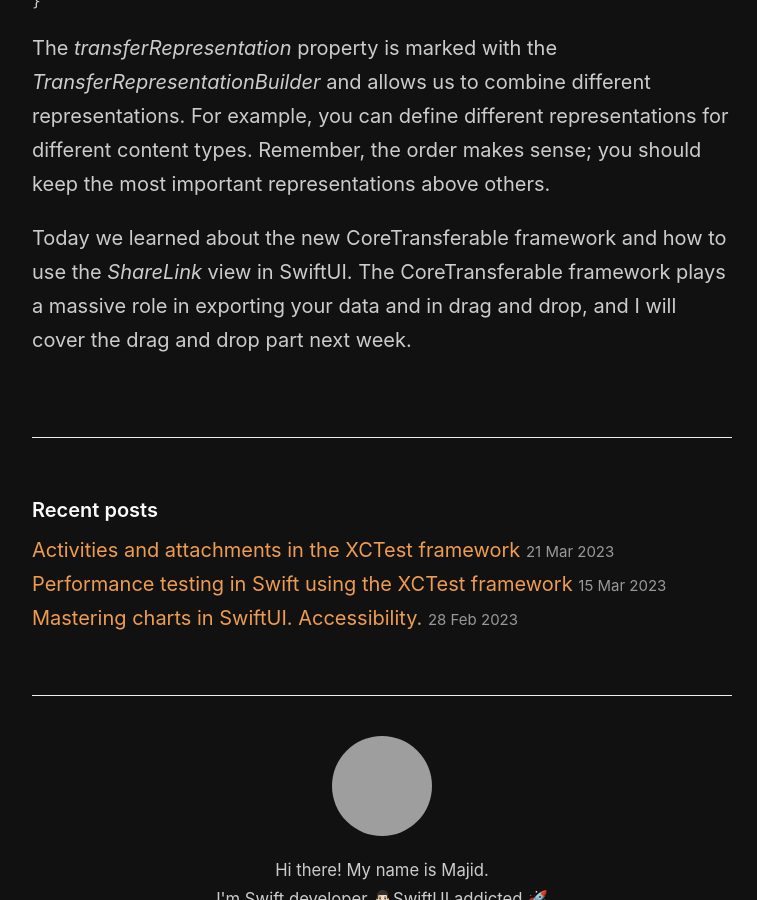
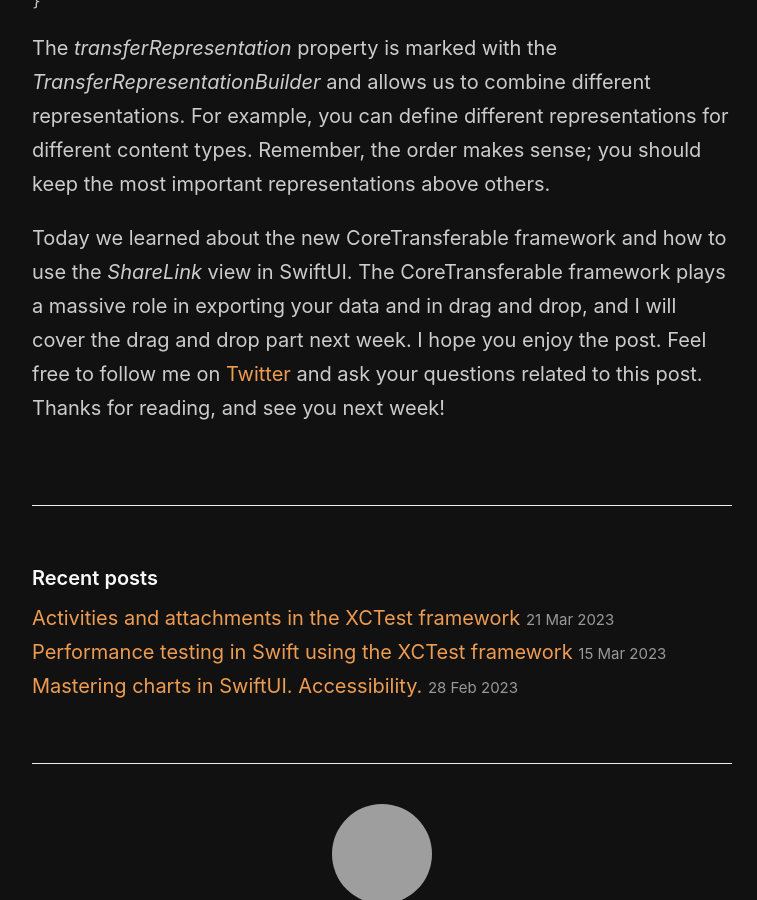
Before and after one commit to mecid/mecid.github.io, a Jekyll site: the page built from _posts/2023-03-28-sharing-content-in-swiftui.md, in a window 1280 px wide and 900 px high, scrolled down 2799 px, cut to the strip 0-900 px from the top of the window. Shown: the whole strip, without its empty margins (258-1015 px from the left). Built offline with Jekyll 4.4.1, drawn with Linux system fonts in a browser that asks for light colours; grey boxes are pictures that could not be loaded.

Commit message:
conclusion added to the sharing post

```diff
--- a/_posts/2023-03-28-sharing-content-in-swiftui.md
+++ b/_posts/2023-03-28-sharing-content-in-swiftui.md
@@ -88,4 +88,4 @@ extension Food: Transferable {
 
 The *transferRepresentation* property is marked with the *TransferRepresentationBuilder* and allows us to combine different representations. For example, you can define different representations for different content types. Remember, the order makes sense; you should keep the most important representations above others.
 
-Today we learned about the new CoreTransferable framework and how to use the *ShareLink* view in SwiftUI. The CoreTransferable framework plays a massive role in exporting your data and in drag and drop, and I will cover the drag and drop part next week.
+Today we learned about the new CoreTransferable framework and how to use the *ShareLink* view in SwiftUI. The CoreTransferable framework plays a massive role in exporting your data and in drag and drop, and I will cover the drag and drop part next week. I hope you enjoy the post. Feel free to follow me on [Twitter](https://twitter.com/mecid) and ask your questions related to this post. Thanks for reading, and see you next week!
```
